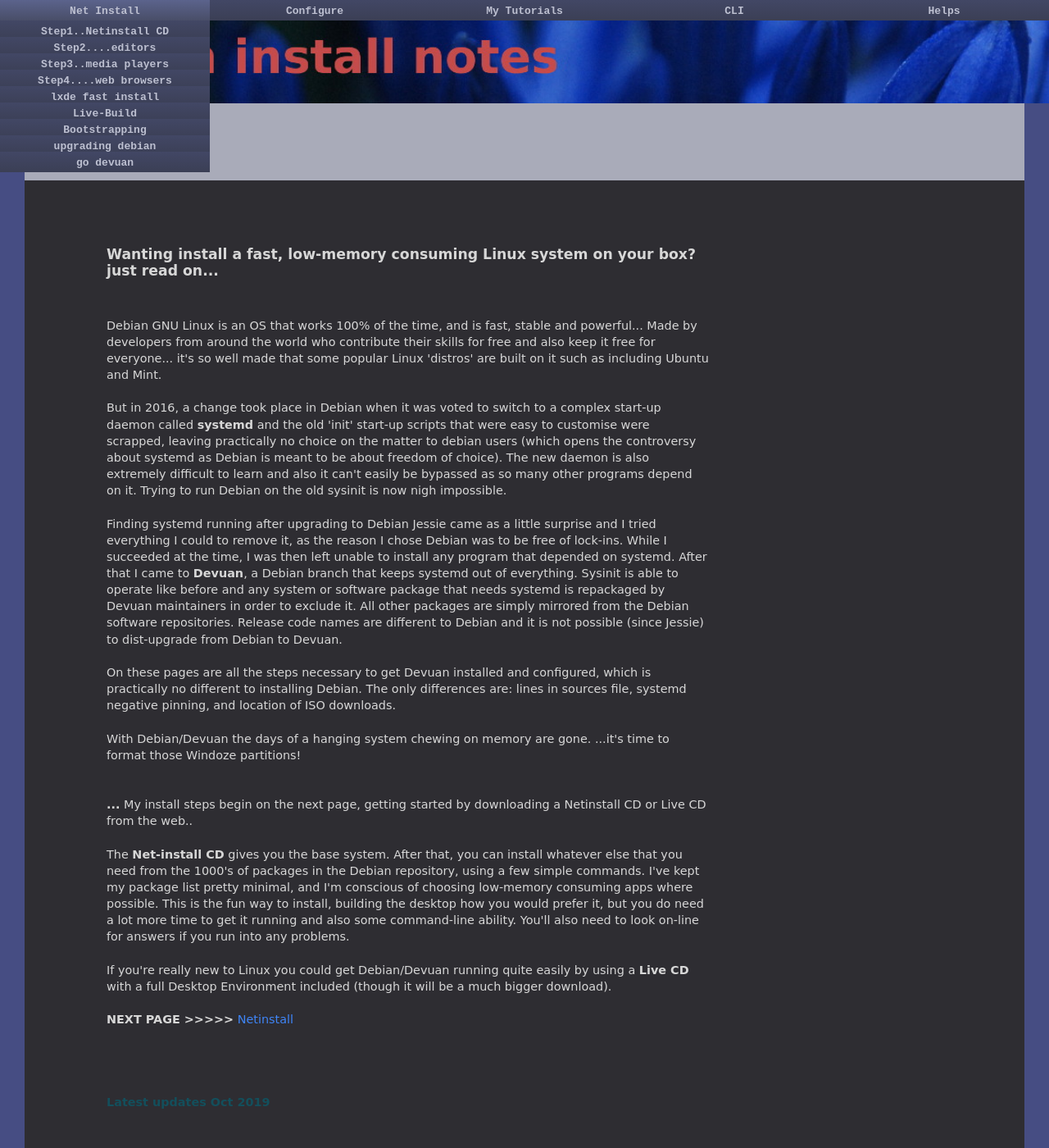
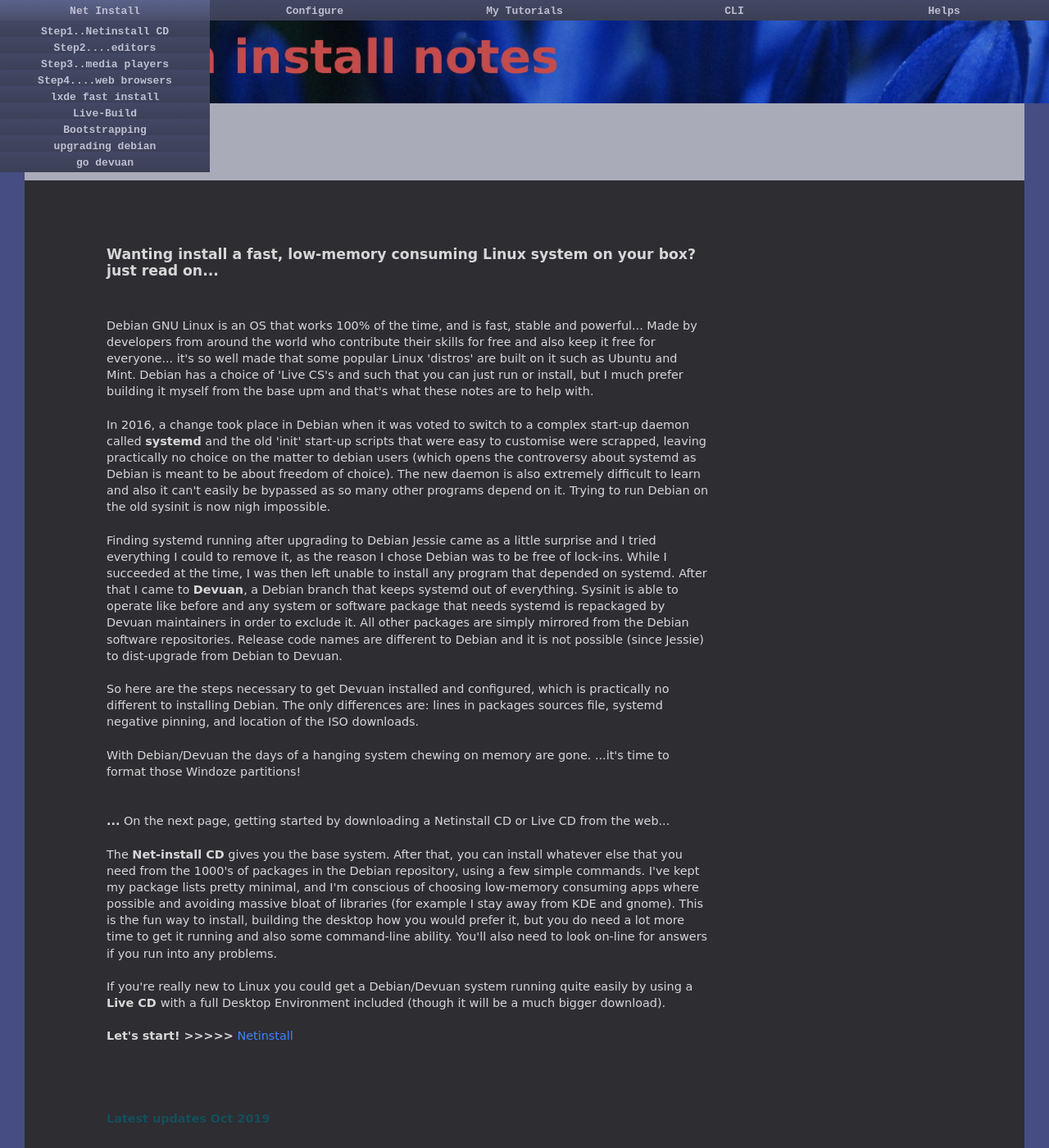
Before and after one commit to dquinton/debian-install, a Jekyll site: the page built from index.html, in a window 1280 px wide and 1400 px high. Shown: the whole window at 82% size. Built offline with Jekyll 4.4.1, drawn with Linux system fonts in a browser that asks for light colours.

Commit message:
updating pages

```diff
--- a/index.html
+++ b/index.html
@@ -10,29 +10,30 @@
 <h3>Wanting install a fast, low-memory consuming Linux system on your box?  just read on...</h3>
 <br><br>
 
-Debian GNU Linux is an OS that works 100% of the time, and is fast, stable and powerful... Made by developers from around the world who contribute their skills for free and also keep it free for everyone... it's so well made that some popular Linux 'distros' are built on it such as including Ubuntu and Mint.
+Debian GNU Linux is an OS that works 100% of the time, and is fast, stable and powerful... Made by developers from around the world who contribute their skills for free and also keep it free for everyone... it's so well made that some popular Linux 'distros' are built on it such as Ubuntu and Mint.  Debian has a choice of 'Live CS's and such that you can just run or install, but I much prefer building it myself from the base upm and that's what these notes are to help with.
 <br><br>
-But in 2016, a change took place in Debian when it was voted to switch to a complex start-up daemon called <b>systemd</b> and the old 'init' start-up scripts that were easy to customise were scrapped, leaving practically no choice on the matter to debian users (which opens the controversy about systemd as Debian is meant to be about freedom of choice).  The new daemon is also extremely difficult to learn and also it can't easily be bypassed as so many other programs depend on it.  Trying to run Debian on the old sysinit is now nigh impossible.
+
+In 2016, a change took place in Debian when it was voted to switch to a complex start-up daemon called <b>systemd</b> and the old 'init' start-up scripts that were easy to customise were scrapped, leaving practically no choice on the matter to debian users (which opens the controversy about systemd as Debian is meant to be about freedom of choice).  The new daemon is also extremely difficult to learn and also it can't easily be bypassed as so many other programs depend on it.  Trying to run Debian on the old sysinit is now nigh impossible.
 
 
 <br><br>
 Finding systemd running after upgrading to Debian Jessie came as a little surprise and I tried everything I could to remove it, as the reason I chose Debian was to be free of lock-ins.  While I succeeded at the time, I was then left unable to install any program that depended on systemd. After that I came to <b>Devuan</b>, a Debian branch that keeps systemd out of everything.  Sysinit is able to operate like before and any system or software package that needs systemd is repackaged by Devuan maintainers in order to exclude it.  All other packages are simply mirrored from the Debian software repositories. Release code names are different to Debian and it is not possible (since Jessie) to dist-upgrade from Debian to Devuan.
 <br><br>
 
-On these pages are all the steps necessary to get Devuan installed and configured, which is practically no different to installing Debian.  The only differences are: lines in sources file, systemd negative pinning, and location of ISO downloads.
+So here are the steps necessary to get Devuan installed and configured, which is practically no different to installing Debian.  The only differences are: lines in packages sources file, systemd negative pinning, and location of the ISO downloads.
 <br><br>
 With Debian/Devuan the days of a hanging system chewing on memory are gone. ...it's time to format those Windoze partitions!
 <br><br>
 
 <br>
 <b>...</b>
-My install steps begin on the next page, getting started by downloading a Netinstall CD or Live CD from the web..
+On the next page, getting started by downloading a Netinstall CD or Live CD from the web...
 <br><br>
-The <b>Net-install CD</b> gives you the base system. After that, you can install whatever else that you need from the 1000's of packages in the Debian repository, using a few simple commands.  I've kept my package list pretty minimal, and I'm conscious of choosing low-memory consuming apps where possible.   This is the fun way to install, building the desktop how you would prefer it, but you do need a lot more time to get it running and also some command-line ability.  You'll also need to look on-line for answers if you run into any problems.
+The <b>Net-install CD</b> gives you the base system. After that, you can install whatever else that you need from the 1000's of packages in the Debian repository, using a few simple commands.  I've kept my package lists pretty minimal, and I'm conscious of choosing low-memory consuming apps where possible and avoiding massive bloat of libraries (for example I stay away from KDE and gnome).   This is the fun way to install, building the desktop how you would prefer it, but you do need a lot more time to get it running and also some command-line ability.  You'll also need to look on-line for answers if you run into any problems.
 <br><br>
-If you're really new to Linux you could get Debian/Devuan running quite easily by using a <b>Live CD </b>with a full Desktop Environment included (though it will be a much bigger download).
+If you're really new to Linux you could get a Debian/Devuan system running quite easily by using a <b>Live CD </b>with a full Desktop Environment included (though it will be a much bigger download).
 <br><br>
-<b>NEXT PAGE >>>>></b> <a href="{{site.baseurl}}/netinstall.html">Netinstall</a>
+<b>Let's start! >>>>></b> <a href="{{site.baseurl}}/netinstall.html">Netinstall</a>
 <br><br>
 
 <br><br><br>
--- a/netinstall.html
+++ b/netinstall.html
@@ -40,7 +40,7 @@
                 <td>Create a custom Live Devuan/Debian CD using Live-Build</td></tr>
 
                  <tr><td style="font-size: 18px;"><a href="{{site.baseurl}}/netinstall/bootstrapping.html">Bootstrapping</a></td>
-                <td>Install a new Devuan system using the debootstrap method</td></tr>
+                <td>Install a new Devuan system using the Debian bootstrap method</td></tr>
 
                 <tr><td style="font-size: 18px;"><a href="{{site.baseurl}}/netinstall/upgrade.html">Upgrade Debian</a></td>
                 <td>Keeping your Debian up to date, uprading to a new release, upgrading the kernel</td></tr>
--- a/tutorial/04b-video-editors.html
+++ b/tutorial/04b-video-editors.html
@@ -220,11 +220,11 @@
 <li>not a program for movie editing beginners -ui is perhaps more confusing</td></tr>
 
 
-<tr><td><span style="font-size: 1.3em;font-weight: bold; ">cinelerra (GG)</span> &nbsp;&nbsp;&nbsp;&nbsp;69-3 =66</td>
+<tr><td><span style="font-size: 1.3em;font-weight: bold; ">cinelerra (GG)</span> &nbsp;&nbsp;&nbsp;&nbsp;70-3 =67</td>
 <td></td></tr>
 
 <tr><td><ul>
-<li>multiple media loading methods called insert strategies, to replace project or insert to current, or create media only
+<li>multiple media loading methods called insert strategies - can replace project or insert or append to current, or create media only
 <li>media added with simple drag to main window or loaded into Viewer to set I/O points, then spliced to main
 <li>inserted media sets project format (if insert and replace project)
 <li>can set format by right click on media clip and select Match > Match All
@@ -278,6 +278,7 @@
 <li>fast shortcuts for saving (S), undo (Z), copy, cut and paste (C,X,V), mute (M), show full timeline (F)
 <li>multiple options for playback and recording such as video/audio driver
 <li>UI can be scaled, ie buttons and font size
+<li>can edit up to 8K movie size
 <br><br><br>
 There are actually more positives than what are on this list as there are many technical features that I haven't grasped yet or needed myself - the score would go over 100 easily.
 </td>
```
